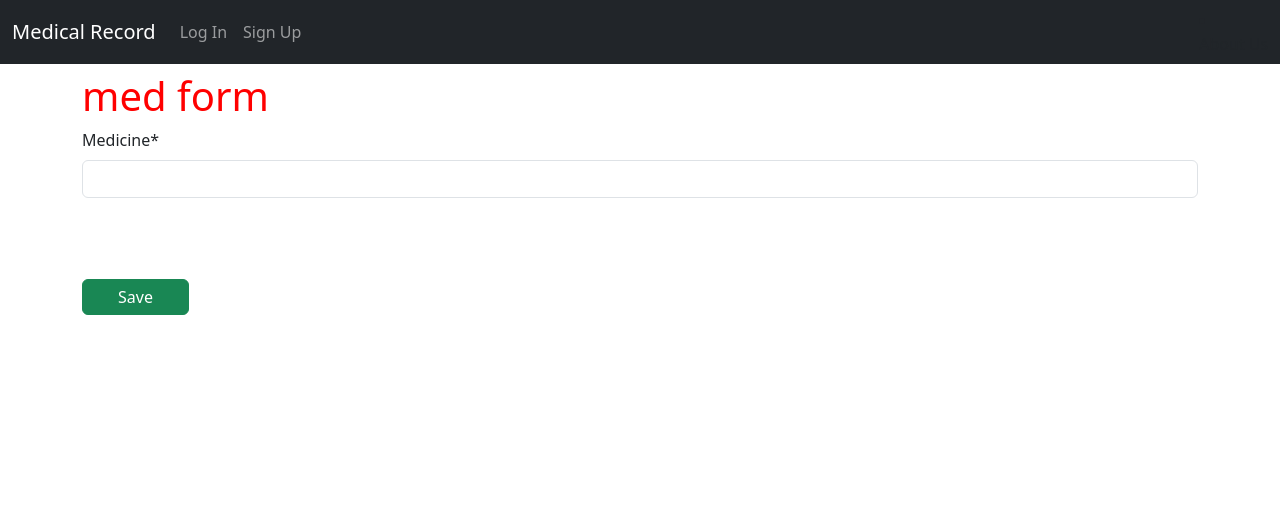
After one commit to amirreza8002/med, a Django app: page /records/condition/create/medicine/ in a window 1280 px wide. The commit adds this page. Shown: the top 514 px of the page. Run offline with Django 4.2, Linux system fonts and the light colour scheme; some libraries are stand-ins or nearby versions.

Commit message:
database work for condition and medicine work seems finished

```diff
--- a/records/forms.py
+++ b/records/forms.py
@@ -1,9 +1,22 @@
-from django.forms import ModelForm
+from django.forms import ModelForm, TextInput
 
-from .models import Condition
+from .models import Condition, Medicine, ConditionInfo
 
 
 class ConditionForm(ModelForm):
     class Meta:
         model = Condition
-        exclude = ("patient",)
+        exclude = ("patient", "medicine")
+        widgets = {"medicine": TextInput()}
+
+
+class MedicineForm(ModelForm):
+    class Meta:
+        model = Medicine
+        fields = ("medicine",)
+
+
+class ConditionInfoForm(ModelForm):
+    class Meta:
+        model = ConditionInfo
+        fields = ("condition",)
--- a/records/models.py
+++ b/records/models.py
@@ -5,7 +5,7 @@ from django.utils.translation import gettext_lazy as _
 
 
 class Medicine(models.Model):
-    medicine = models.CharField(max_length=150)
+    medicine = models.CharField(max_length=255)
     description = models.TextField(null=True, blank=True)
 
     def __str__(self):
@@ -21,7 +21,7 @@ class ConditionManager(models.Manager):
 
 
 class ConditionInfo(models.Model):
-    condition = models.CharField(_("name of the condition"), max_length=255)
+    condition = models.CharField(max_length=255)
     info = models.TextField(null=True, blank=True)
 
     objects = models.Manager()
@@ -39,27 +39,26 @@ class ConditionInfo(models.Model):
 
 class Condition(models.Model):
     patient = models.ForeignKey(
-        settings.AUTH_USER_MODEL, on_delete=models.CASCADE, related_name="conditions"
+        settings.AUTH_USER_MODEL,
+        on_delete=models.CASCADE,
     )
     conditions = models.ForeignKey(
-        ConditionInfo, on_delete=models.CASCADE, related_name="conditions"
+        ConditionInfo, on_delete=models.CASCADE, related_name="condition_info"
     )
     severity = models.CharField(max_length=100, blank=True, null=True)
-    medicines = models.ManyToManyField(
-        Medicine, related_name="conditions", null=True, blank=True
-    )
+    medicine = models.ManyToManyField(Medicine)
 
     objects = models.Manager()
     all_conditions = ConditionManager()
 
     def __str__(self):
-        return self.conditions.condition
+        return self.conditions
 
     def __repr__(self):
         return (
-            f"Condition(condition={self.conditions.condition}, "
+            f"Condition(condition={self.conditions}, "
             f"severity={self.severity if self.severity else None}, "
-            f"medicine={self.medicines if self.medicines else None}, "
+            f"medicine={self.medicine if self.medicine else None}, "
             f"descriptions={[desc for desc in self.descriptions.all()] if self.descriptions else None})"
         )
 
--- a/records/urls.py
+++ b/records/urls.py
@@ -3,18 +3,20 @@ from django.urls import path
 from .views import (
     AllConditionListView,
     ConditionDetailView,
-    ConditionCreateView,
+    condition_create_view,
     ConditionDeleteView,
     ConditionUpdateView,
     MedicineDelete,
     UserRecordListView,
     ConditionInfoDetail,
+    ConditionInfoCreateForm,
+    MedicineCreateForm,
 )
 
 # app_name = "records"
 
 urlpatterns = [
-    path("condition/create/", ConditionCreateView.as_view(), name="condition_create"),
+    path("condition/create/", condition_create_view, name="condition_create"),
     path("patient/profile/", UserRecordListView.as_view(), name="patient_records"),
     path(
         "condition/detail/<int:pk>/",
@@ -42,4 +44,14 @@ urlpatterns = [
         ConditionInfoDetail.as_view(),
         name="condition_info",
     ),
+    path(
+        "condition/create/condition/",
+        ConditionInfoCreateForm.as_view(),
+        name="condition_info_create",
+    ),
+    path(
+        "condition/create/medicine/",
+        MedicineCreateForm.as_view(),
+        name="medicine_create",
+    ),
 ]
--- a/records/views.py
+++ b/records/views.py
@@ -1,7 +1,9 @@
 from django.contrib.auth.mixins import LoginRequiredMixin, UserPassesTestMixin
+from django.db import connection
 from django.forms import inlineformset_factory
 from django.http import Http404, HttpResponseRedirect
-from django.urls import reverse_lazy
+from django.shortcuts import render
+from django.urls import reverse_lazy, reverse
 from django.utils.translation import gettext as _
 from django.views.generic import (
     CreateView,
@@ -11,10 +13,76 @@ from django.views.generic import (
     UpdateView,
 )
 
-from .forms import ConditionForm
+from .forms import ConditionForm, MedicineForm, ConditionInfoForm
 from .models import Condition, ConditionInfo, InLineDescription, Medicine
 
 
+def condition_create_view(request):
+    form_class = ConditionForm
+    sec_form_class = MedicineForm
+    template_name = "records/condition_create.html"
+    context = {}
+
+    condition_form_set = inlineformset_factory(
+        Condition, InLineDescription, fields=("description",), extra=3, can_delete=False
+    )
+    if request.method == "GET":
+        context["descriptions"] = condition_form_set()
+        context["form"] = form_class
+        context["sec_form"] = sec_form_class
+        return render(request, template_name, context)
+
+    if request.method == "POST":
+        form = ConditionForm(request.POST)
+        sec_form = MedicineForm(request.POST)
+        formset = condition_form_set(
+            request.POST, request.FILES, instance=form.instance
+        )
+        if form.is_valid():
+            form.instance.patient = request.user
+            form.save()
+
+        # operations for the medicine table
+        if sec_form.is_valid():
+            condition = Condition.objects.get(pk=form.instance.id)
+
+            with connection.cursor() as cur:
+                # check if medicine already exists in the database (many to many)
+                cur.execute(
+                    "SELECT id FROM records_medicine WHERE LOWER(medicine) = LOWER(%s)",
+                    (sec_form.cleaned_data["medicine"],),
+                )
+                medicine_id = cur.fetchone()
+                if medicine_id:
+                    # if medicine already exists just create one row in the middle table
+                    cur.execute(
+                        "INSERT INTO records_condition_medicine(condition_id, medicine_id) VALUES (%s, %s)",
+                        (condition.id, medicine_id[0]),
+                    )
+                else:
+                    # if medicine is new, create a new one
+                    cur.execute(
+                        "INSERT INTO records_medicine(medicine) VALUES (%s)",
+                        (sec_form.cleaned_data["medicine"],),
+                    )
+                    cur.execute(
+                        "SELECT id FROM records_medicine WHERE medicine = %s",
+                        (sec_form.cleaned_data["medicine"],),
+                    )
+                    medicine_id = cur.fetchone()
+                    cur.execute(
+                        "INSERT INTO records_condition_medicine(condition_id, medicine_id) VALUES (%s, %s)",
+                        (condition.id, medicine_id[0]),
+                    )
+
+        # save the inline formset data
+        if formset.is_valid():
+            formset.save()
+
+        return HttpResponseRedirect(Condition.get_absolute_url(form.instance))
+
+
+"""
 class ConditionCreateView(LoginRequiredMixin, CreateView):
     model = Condition
     form_class = ConditionForm
@@ -29,6 +97,7 @@ class ConditionCreateView(LoginRequiredMixin, CreateView):
             extra=3,
             can_delete=False,
         )
+        self.get_form()
 
     def get_context_data(self, **kwargs):
         context = super().get_context_data(**kwargs)
@@ -46,6 +115,7 @@ class ConditionCreateView(LoginRequiredMixin, CreateView):
         formset.save()
 
         return HttpResponseRedirect(self.get_success_url())
+"""
 
 
 class ConditionDeleteView(LoginRequiredMixin, UserPassesTestMixin, DeleteView):
@@ -106,11 +176,7 @@ class MedicineDelete(LoginRequiredMixin, UserPassesTestMixin, DeleteView):
     def form_valid(self, form):
         con_pk = self.kwargs.get("con_pk")
         slug = self.kwargs.get("medicine")
-        print(
-            Medicine.objects.filter(medicine=slug)
-            .filter(conditions__id=con_pk)
-            .values()
-        )
+
         med_pk = (
             Medicine.objects.filter(medicine=slug)
             .filter(conditions__id=con_pk)
@@ -146,8 +212,6 @@ class MedicineDelete(LoginRequiredMixin, UserPassesTestMixin, DeleteView):
         return obj
 
     def delete_func(self, con_pk, med_pk):
-        from django.db import connection
-
         with connection.cursor() as cur:
             cur.execute(
                 "DELETE "
@@ -188,3 +252,14 @@ class AllConditionListView(ListView):
 class ConditionInfoDetail(DetailView):
     model = ConditionInfo
     template_name = "all-conditions/condition_info.html"
+
+
+class MedicineCreateForm(CreateView):
+    model = Medicine
+    form_class = MedicineForm
+    success_url = reverse_lazy("home")
+
+
+class ConditionInfoCreateForm(CreateView):
+    model = ConditionInfo
+    form_class = ConditionInfoForm
--- a/templates/records/condition_create.html
+++ b/templates/records/condition_create.html
@@ -1,5 +1,6 @@
 {% extends "_base.html" %}
 {% load crispy_forms_tags %}
+{% load static %}
 
 {% block title %}New condition{% endblock %}
 
@@ -8,8 +9,8 @@
 
   <form method="post" action="">{% csrf_token %}
     {{ form|crispy }}
-
+    {{ sec_form|crispy }}
     {{ descriptions|crispy }}
-    <button class="btn btn-success ml-2" type="submit" style="margin-top: 65px; padding: 5px 35px 5px 35px">Save</button>
+    <button class="btn btn-success ml-2" type="submit" style="margin-top: 65px; margin-bottom: auto; padding: 5px 35px 5px 35px">Save</button>
   </form>
 {% endblock %}
--- /dev/null
+++ b/templates/records/medicine_form.html
@@ -0,0 +1,11 @@
+{% extends '_base.html' %}
+{% load crispy_forms_tags %}
+
+{% block content %}
+  <h1>med form</h1>
+
+  <form method="post" action="" class="blueForms">{% csrf_token %}
+    {{ form|crispy }}
+    <button class="btn btn-success ml-2" type="submit" style="margin-top: 65px; padding: 5px 35px 5px 35px">Save</button>
+  </form>
+{% endblock %}
```
Also changed, not shown: django_project/settings.py (+6 -5 lines), requirements.txt (+23 -43 lines), .pre-commit-config.yaml (deleted), README.md, records/migrations/0005_remove_condition_medicines_condition_medicine_and_more.py (added), static/img/records/icon-addlink.svg (added), 1 other file.
